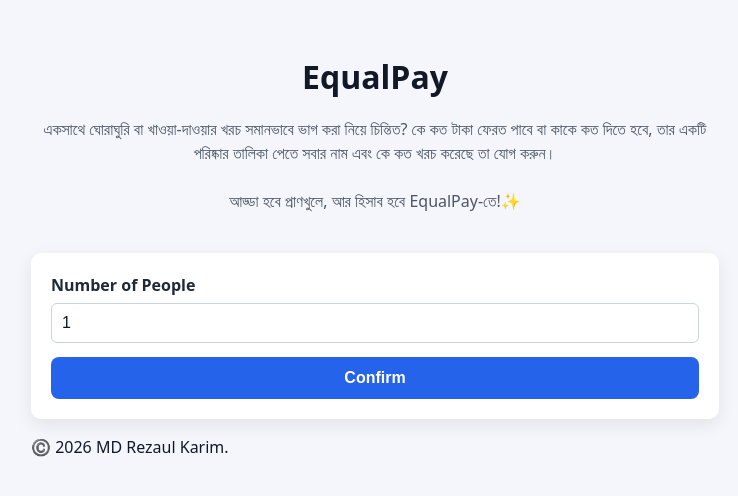
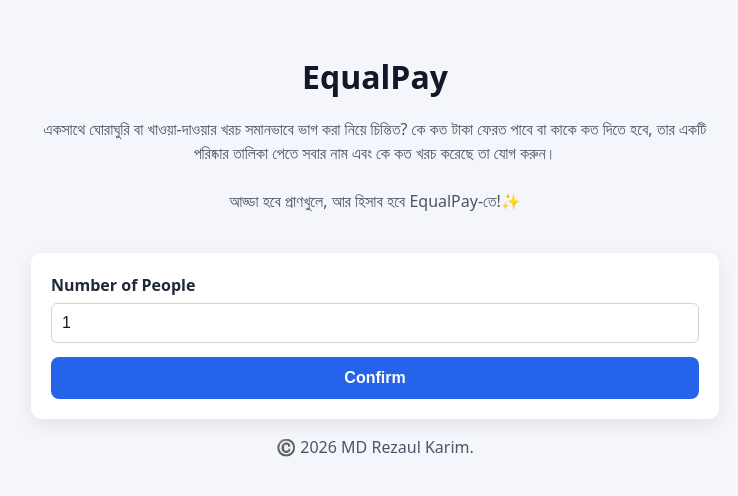
Before and after one commit to Hydra1536/React-EqualPay-App, a React (Vite) app: page / in a window 1280 px wide. Shown: the top 496 px of the page, without its empty margins (265-1003 px from the left). Built offline with nearby package versions, Linux system fonts and the light colour scheme.

Commit message:
Update App.jsx

```diff
--- a/src/App.jsx
+++ b/src/App.jsx
@@ -96,7 +96,7 @@
           />
         </div>
       )}
-      ©️ 2026 MD Rezaul Karim.
+      <p align="center">©️ 2026 MD Rezaul Karim.</p>
     </div>
   );
 }
```
